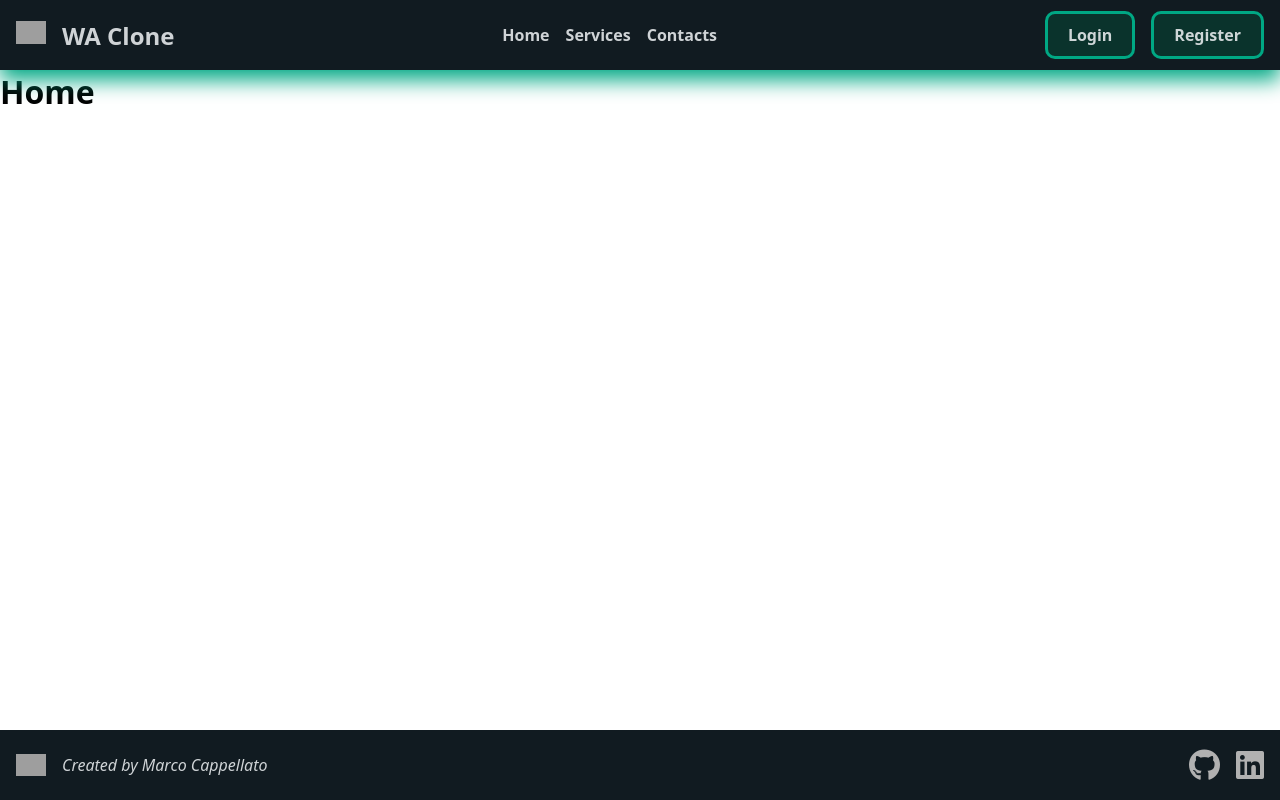
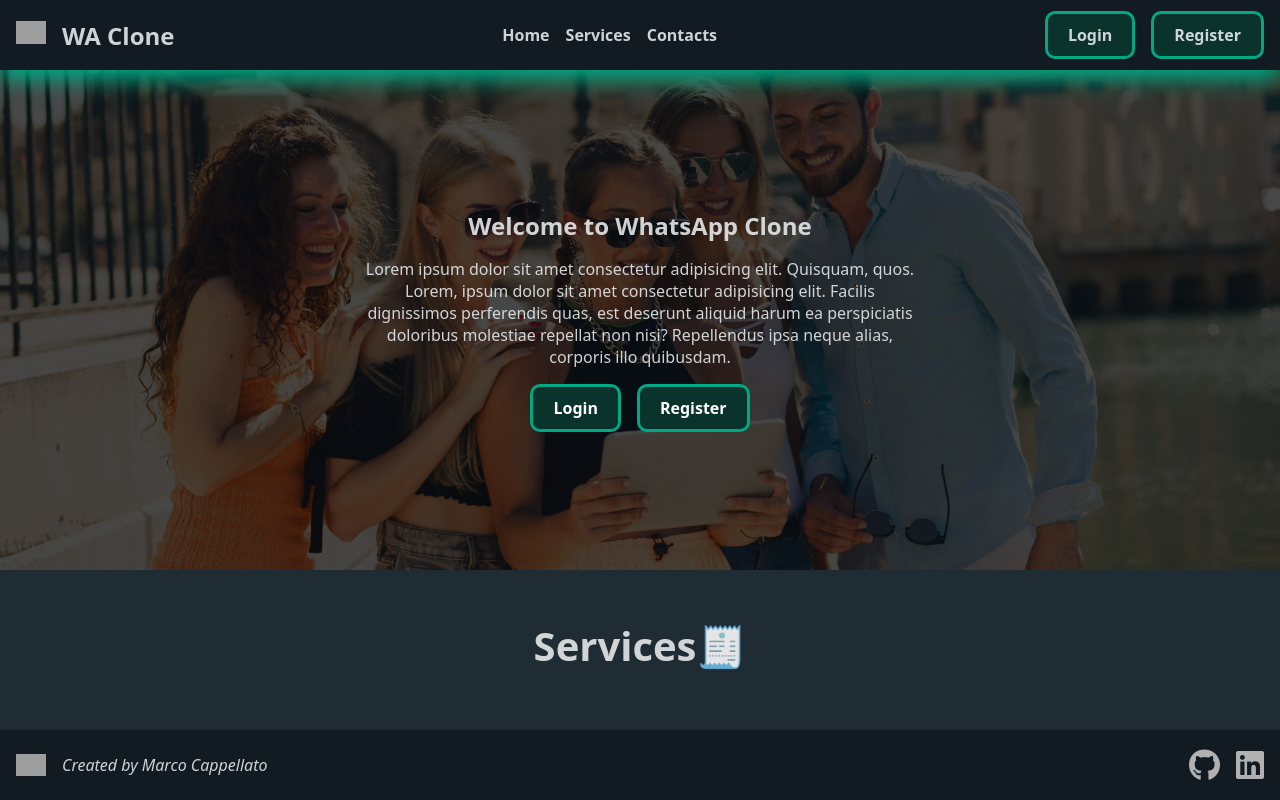
Before and after one commit to Marcap00/wa-clone, a Vue app in the folder wa-clone-fe/: page / in a window 1280 px wide. Built offline with nearby package versions, Linux system fonts and the light colour scheme; grey boxes are pictures that could not be loaded.

Commit message:
Improve style home

```diff
--- a/wa-clone-fe/src/components/home/AppHomeMain.vue
+++ b/wa-clone-fe/src/components/home/AppHomeMain.vue
@@ -2,5 +2,197 @@
 </script>
 
 <template>
-    <h1>Home</h1>
+    <main class="h-main overflow-y-scroll">
+        <section class="hero py-5">
+            <div class="container h-100">
+                <div class="hero-content h-100 d-flex flex-column justify-content-center align-items-center">
+                    <h1 class="mb-3">
+                        Welcome to WhatsApp Clone
+                    </h1>
+                    <p class="mb-3 text-center">
+                        Lorem ipsum dolor sit amet consectetur adipisicing elit. Quisquam, quos. Lorem,
+                        ipsum
+                        dolor sit amet
+                        consectetur adipisicing elit. Facilis dignissimos perferendis quas, est deserunt aliquid harum
+                        ea
+                        perspiciatis doloribus molestiae repellat non nisi? Repellendus ipsa neque alias, corporis illo
+                        quibusdam.
+                    </p>
+                    <div class="d-flex gap-3">
+                        <router-link class="btn-custom text-white fw-semibold" to="/login">
+                            Login
+                        </router-link>
+                        <router-link class="btn-custom text-white fw-semibold" to="/register">
+                            Register
+                        </router-link>
+                    </div>
+                </div>
+            </div>
+        </section>
+        <section class="services py-5">
+            <div class="container">
+                <h2 class="text-center mb-5">
+                    Services🧾
+                </h2>
+                <div class="row">
+                    <div class="col-5 d-flex justify-content-center align-items-center py-4">
+                        <img src="/src/assets/img/whatsapp.png" alt="" class="img-fluid mb-5">
+                    </div>
+                    <div class="col-7">
+                        <div class="services-list p-3">
+                            <ul>
+                                <li>
+                                    <span class="fw-semibold">
+                                        Chat in tempo reale
+                                    </span>
+                                    <p class="text-secondary">
+                                        Lorem ipsum dolor sit amet consectetur adipisicing elit. Quisquam, quos.
+                                    </p>
+                                </li>
+                                <li>
+                                    <span class="fw-semibold">
+                                        Lista di contatti personali
+                                    </span>
+                                    <p class="text-secondary">
+                                        Lorem ipsum dolor sit amet consectetur adipisicing elit. Quisquam, quos.
+                                    </p>
+                                </li>
+                                <li>
+                                    <span class="fw-semibold">
+                                        Sistema di autenticazione sicuro
+                                    </span>
+                                    <p class="text-secondary">
+                                        Lorem ipsum dolor sit amet consectetur adipisicing elit. Quisquam, quos.
+                                    </p>
+                                </li>
+                                <li>
+                                    <span class="fw-semibold">
+                                        Gestione profilo utente
+                                    </span>
+                                    <p class="text-secondary">
+                                        Lorem ipsum dolor sit amet consectetur adipisicing elit. Quisquam, quos.
+                                    </p>
+                                </li>
+                                <li>
+                                    <span class="fw-semibold">
+                                        Gestione contatti
+                                    </span>
+                                    <p class="text-secondary">
+                                        Lorem ipsum dolor sit amet consectetur adipisicing elit. Quisquam, quos.
+                                    </p>
+                                </li>
+                                <li>
+                                    <span class="fw-semibold">
+                                        Gestione stato dell'applicazione con Pinia🍍
+                                    </span>
+                                    <p class="text-secondary">
+                                        Lorem ipsum dolor sit amet consectetur adipisicing elit. Quisquam, quos.
+                                    </p>
+                                </li>
+                            </ul>
+                        </div>
+                    </div>
+                </div>
+            </div>
+        </section>
+        <section class="contacts py-5">
+            <div class="container">
+                <h2 class="text-center mb-5">
+                    Contacts👥
+                </h2>
+                <div class="row">
+                    <div class="col-6">
+                        <div class="d-flex justify-content-center align-items-center p-3">
+                            <img src="https://avatars.githubusercontent.com/u/173565393?v=4" alt=""
+                                class="img-fluid mb-3 me-3 rounded-circle">
+                            <div>
+                                <a href="https://github.com/Marcap00">
+                                    <i class="fa-brands fa-github fa-3x mx-3"></i>
+                                </a>
+                                <a href="www.linkedin.com/in/marco-cappellato-5b83a4322">
+                                    <i class="fa-brands fa-linkedin fa-3x mx-3"></i>
+                                </a>
+                                <h2 class="fw-semibold">
+                                    Marco Cappellato
+                                </h2>
+                                <h4 class="text-white mb-2">
+                                    Junior Web Developer
+                                </h4>
+                                <p class="text-white mb-2">
+                                    cappellatomarco00@gmail.com
+                                </p>
+                                <p class="text-white">
+                                    Tech Stack:
+                                    <span class="fw-semibold">
+                                        HTML, CSS, Bootstrap, JavaScript, Vue.js, Pinia, PHP, MySQL, Laravel
+                                    </span>
+                                </p>
+                            </div>
+                        </div>
+                    </div>
+                </div>
+            </div>
+        </section>
+    </main>
 </template>
+
+<style lang="scss" scoped>
+@use "../../scss/_variables.scss" as *;
+
+main {
+    background-color: $bg-dark-searchbar;
+}
+
+
+h2 {
+    color: $text-title;
+    font-size: 2.5rem;
+}
+
+.hero {
+    background-image: linear-gradient(to right, rgba(0, 0, 0, 0.721) 100%, transparent), url('../../assets/img/hero.jpg');
+    background-size: cover;
+    background-position: center;
+    color: $text-title;
+    height: 500px;
+
+    p {
+        width: 50%;
+    }
+
+}
+
+ul {
+    color: $text-title;
+    list-style: "➡️";
+    list-style-position: inside;
+
+    li {
+        margin-bottom: 15px;
+        font-weight: 600;
+
+        span {
+            margin-left: 10px;
+        }
+
+        p {
+            margin-top: 5px;
+        }
+    }
+}
+
+img {
+    width: 250px;
+
+    &.img-fluid {
+        max-width: 100%;
+        height: auto;
+    }
+}
+
+.contacts {
+    i:hover {
+        color: #FF7300;
+    }
+}
+</style>
```
